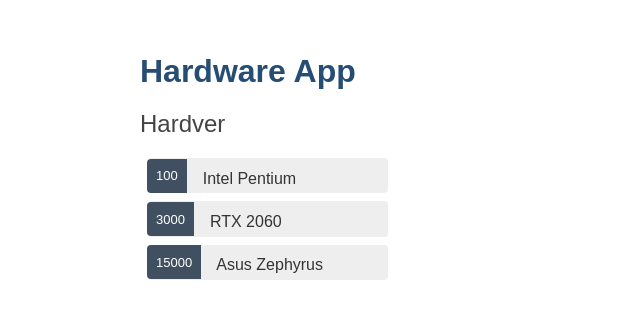
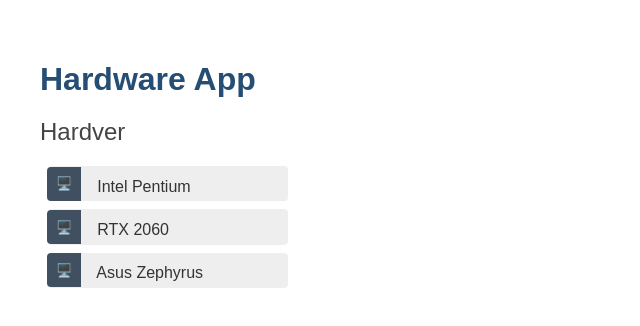
Before and after one commit to Andrija135/Angular-Hardware-App, an Angular app: page / in a window 1280 px wide. Shown: the top 326 px of the page, without its empty margins (0-640 px from the left). Built offline with nearby package versions, Linux system fonts and the light colour scheme.

Commit message:
Added Hardware Icon

```diff
--- a/src/app/components/hardwares/hardwares.component.html
+++ b/src/app/components/hardwares/hardwares.component.html
@@ -6,9 +6,7 @@
     (click)="onSelect(item)"
     [class.selected]="item === selectedItem"
   >
-    <a>
-      <span class="badge">{{ item.price }}</span> {{ item.name }}
-    </a>
+    <a> <span class="badge">🖥️</span> {{ item.name }} </a>
   </li>
 </ul>
 
--- a/src/styles.scss
+++ b/src/styles.scss
@@ -13,11 +13,11 @@ h2, h3 {
 h3 {
   font-size: 1.3rem;
 }
-body {
-  padding: .5rem;
-  max-width: 1000px;
-  margin: auto;
-}
+// body {
+//   padding: .5rem;
+//   max-width: 1000px;
+//   margin: auto;
+// }
 @media (min-width: 600px) {
   body {
     padding: 2rem;
```
